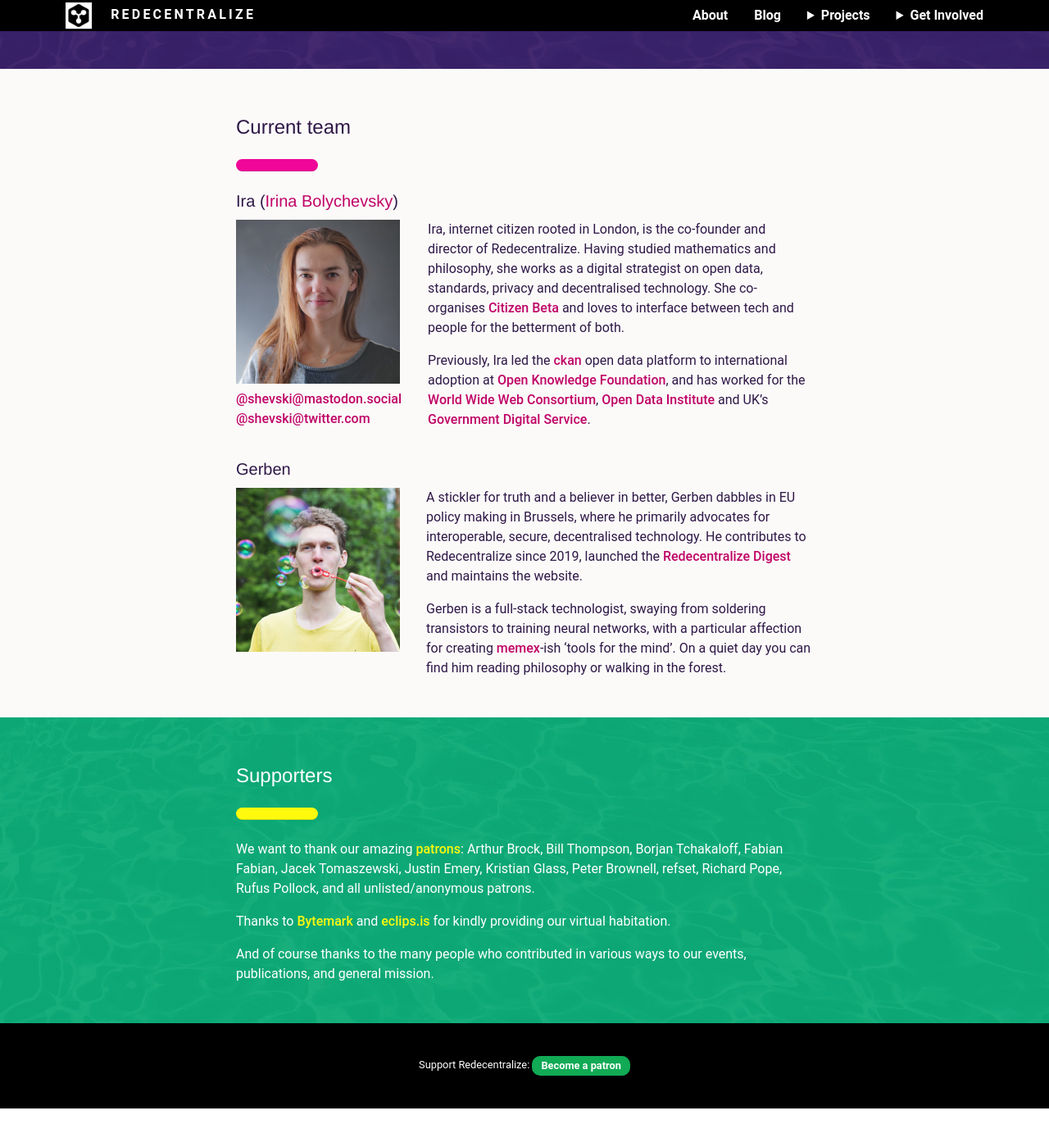
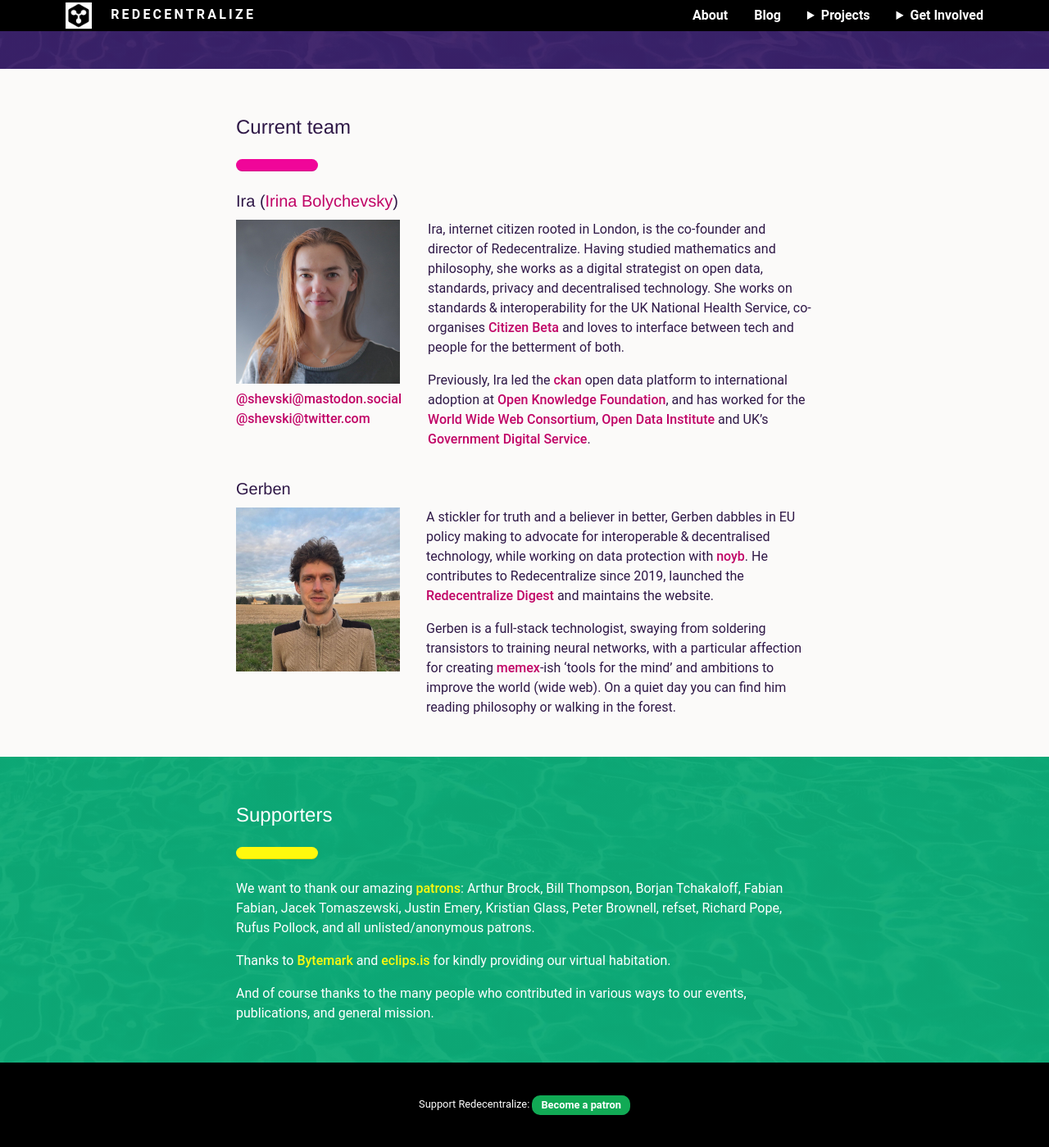
Before and after one commit to redecentralize/redecentralize-website, a Jekyll site: the page built from about/index.html, in a window 1280 px wide and 1400 px high, scrolled down 2745 px. Shown: the whole window at 82% size. Built offline with Jekyll 4.4.1, drawn with Linux system fonts in a browser that asks for light colours; before the commit the page ends 4097 px from its top, so only the background shows below that.

Commit message:
Update team bios & photo
Can’t stay young forever.

```diff
--- a/about/index.html
+++ b/about/index.html
@@ -110,7 +110,7 @@
       </div>
       <div style="width: 20em; flex-grow: 1;">
         <p>
-          Ira, internet citizen rooted in London, is the co-founder and director of Redecentralize. Having studied mathematics and philosophy, she works as a digital strategist on open data, standards, privacy and decentralised technology. She co-organises <a href="http://www.citizenbeta.org/">Citizen Beta</a> and loves to interface between tech and people for the betterment of both.
+          Ira, internet citizen rooted in London, is the co-founder and director of Redecentralize. Having studied mathematics and philosophy, she works as a digital strategist on open data, standards, privacy and decentralised technology. She works on standards & interoperability for the UK National Health Service, co-organises <a href="http://www.citizenbeta.org/">Citizen Beta</a> and loves to interface between tech and people for the betterment of both.
         </p>
         <p>
           Previously, Ira led the <a href="http://ckan.org/">ckan</a> open data platform to international adoption at <a href="https://okfn.org/">Open Knowledge Foundation</a>, and has worked for the <a href="https://www.w3.org/">World Wide Web Consortium</a>, <a href="https://theodi.org/">Open Data Institute</a> and UK’s <a href="https://www.gov.uk/government/organisations/government-digital-service">Government Digital Service</a>.
@@ -126,10 +126,10 @@
       </div>
       <div style="width: 20em; flex-grow: 1;">
         <p>
-          A stickler for truth and a believer in better, Gerben dabbles in EU policy making in Brussels, where he primarily advocates for interoperable, secure, decentralised technology. He contributes to Redecentralize since 2019, launched the <a href="https://redecentralize.org/redigest/">Redecentralize Digest</a> and maintains the website.
+          A stickler for truth and a believer in better, Gerben dabbles in EU policy making to advocate for interoperable & decentralised technology, while working on data protection with <a href="https://noyb.eu">noyb</a>. He contributes to Redecentralize since 2019, launched the <a href="https://redecentralize.org/redigest/">Redecentralize Digest</a> and maintains the website.
         </p>
         <p>
-          Gerben is a full-stack technologist, swaying from soldering transistors to training neural networks, with a particular affection for creating <a href="https://en.wikipedia.org/wiki/Memex">memex</a>-ish ‘tools for the mind’. On a quiet day you can find him reading philosophy or walking in the forest.
+          Gerben is a full-stack technologist, swaying from soldering transistors to training neural networks, with a particular affection for creating <a href="https://en.wikipedia.org/wiki/Memex">memex</a>-ish ‘tools for the mind’ and ambitions to improve the world (wide web). On a quiet day you can find him reading philosophy or walking in the forest.
         </p>
       </div>
     </div>
```
Also changed, not shown: assets/images/gerben.jpg.
